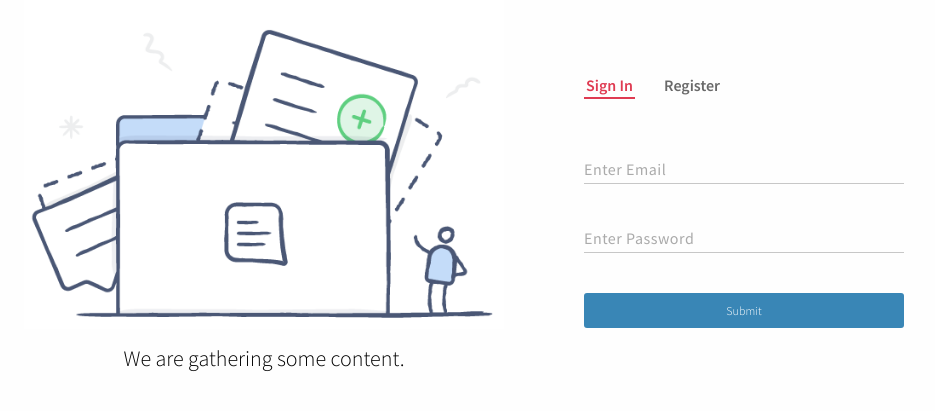
After one commit to umarkhan29/proj-flyparadise, a PHP site: page /get-in.html in a window 1280 px wide. The commit adds this page. Shown: the top 411 px of the page, without its empty margins (56-991 px from the left). Run offline with PHP 8.4, Linux system fonts and the light colour scheme; style sheets or scripts are compiled from the project's sources; some libraries are stand-ins or nearby versions.

Commit message:
Adding register page.

```diff
--- /dev/null
+++ b/get-in.html
@@ -0,0 +1,77 @@
+<!DOCTYPE html>
+<html lang="en">
+
+<head>
+    <meta charset="UTF-8">
+    <meta name="viewport" content="width=device-width, initial-scale=1.0">
+    <meta http-equiv="X-UA-Compatible" content="ie=edge">
+    <title>Fly Paradise</title>
+    <link href="stylesheets/screen.css" media="screen, projection" rel="stylesheet" type="text/css" />
+    <link href="stylesheets/print.css" media="print" rel="stylesheet" type="text/css" />
+    <!--Fonts -->
+    <link href="https://fonts.googleapis.com/css?family=Source+Sans+Pro:200,300,400,600,700,900" rel="stylesheet">
+    <link href="https://fonts.googleapis.com/css?family=Playfair+Display:400,700" rel="stylesheet">
+    <script src="https://cdnjs.cloudflare.com/ajax/libs/jquery/2.1.3/jquery.min.js"></script>
+    <script src="libraries/owl.carousel.min.js"></script>
+    <script src="libraries/js/main.js"></script>
+    <!--[if IE]>
+        <link href="/stylesheets/ie.css" media="screen, projection" rel="stylesheet" type="text/css" />
+    <![endif]-->
+</head>
+
+<body>
+    <div class="get--in">
+        <div class="left center">
+            <img src="./assets/centre-design/gather.png" alt="">
+            <p class="center register--get">We are gathering some content.</p>
+            <p class="center sign--get remove">Sign in for Deals and mantain your Account.</p>
+        </div>
+        <div class="right">
+            <p class="enabled sign">Sign In</p>
+            <p class="disabled sign--up">Register</p>
+            <div class="sign--in">
+                <div class="container">
+                    <div class="col-3 input-effect">
+                        <input class="effect-17" type="email" placeholder="">
+                        <label>Enter Email</label>
+                        <span class="focus-border"></span>
+                    </div>
+                    <div class="col-3 input-effect">
+                        <input class="effect-17" type="password" placeholder="">
+                        <label>Enter Password</label>
+                        <span class="focus-border"></span>
+                    </div>
+                </div>
+                <input class="submit log--in" type="submit">
+            </div>
+            <div class="register">
+                <div class="container">
+                    <div class="col-3 input-effect">
+                        <input class="effect-17" type="text" placeholder="">
+                        <label>Enter name</label>
+                        <span class="focus-border"></span>
+                    </div>
+                    <div class="col-3 input-effect">
+                        <input class="effect-17" type="email" placeholder="">
+                        <label>Enter email</label>
+                        <span class="focus-border"></span>
+                    </div>
+                    <div class="col-3 input-effect">
+                        <input class="effect-17" type="password" placeholder="">
+                        <label>Enter desired Password</label>
+                        <span class="focus-border"></span>
+                    </div>
+                    <div class="col-3 input-effect">
+                        <input class="effect-17" type="password" placeholder="">
+                        <label>Re-enter desired Password</label>
+                        <span class="focus-border"></span>
+                    </div>
+                </div>
+                <input class="submit log--in" type="submit">
+            </div>
+        </div>
+    </div>
+
+</body>
+
+</html>
--- a/libraries/js/main.js
+++ b/libraries/js/main.js
@@ -6,4 +6,38 @@ $(document).ready(function() {
         items: 3,
         autoPlay: false
     });
+
+    $(window).load(function() {
+        $(".col-3 input").val("");
+
+        $(".input-effect input").focusout(function() {
+            if ($(this).val() != "") {
+                $(this).addClass("has-content");
+            } else {
+                $(this).removeClass("has-content");
+            }
+        })
+    });
+    $(".sign--up").click(function() {
+        $(this).addClass("enabled");
+        $(".sign").removeClass("enabled");
+        $(".sign").addClass("disabled");
+        $(".sign--in").addClass("remove");
+        $(".register").removeClass("remove");
+        $(".register").addClass("show");
+        $(".sign--in").removeClass("show");
+        $(".sign--get").removeClass("remove");
+        $(".register--get").addClass("remove");
+    });
+    $(".sign").click(function() {
+        $(this).addClass("enabled");
+        $(".sign--up").removeClass("enabled");
+        $(".sign--up").addClass("disabled");
+        $(".register").addClass("remove");
+        $(".register").removeClass("show");
+        $(".sign--in").removeClass("remove");
+        $(".sign--in").addClass("show");
+        $(".register--get").removeClass("remove");
+        $(".sign--get").addClass("remove");
+    });
 });
--- a/sass/components/_basic.scss
+++ b/sass/components/_basic.scss
@@ -16,6 +16,10 @@ body {
 
 .bold {
     font-weight: 600;
+}
+
+.center {
+    text-align: center;
 }
 
 a {
@@ -58,3 +62,11 @@ input:hover {
     display: inline-block;
     border: none;
 }
+
+.show {
+    display: block !important;
+}
+
+.remove {
+    display: none;
+}
--- /dev/null
+++ b/sass/components/_get--in.scss
@@ -0,0 +1,106 @@
+//Sign and resgister page theming
+:focus {
+    outline: none;
+}
+
+.get--in {
+    img {
+        max-width: 100%;
+    }
+    .left {
+        img {
+            width: 75%;
+        }
+        p {
+            font-size: 22px;
+            font-weight: 300;
+        }
+    }
+    .right {
+        .disabled,
+        .enabled {
+            display: inline-block;
+            margin-right: 1.5rem;
+            padding: 2px;
+            cursor: pointer;
+            font-weight: 600;
+            &:hover {
+                color: $pink;
+            }
+        }
+        .disabled {
+            color: $dark-gray;
+        }
+        .enabled {
+            color: $pink;
+            border-bottom: 2px solid $pink;
+        }
+        .register {
+            display: none;
+        }
+    }
+    display: flex;
+    .left,
+    .right {
+        flex: 1;
+        width: 50%;
+        margin: auto;
+    }
+    .col-3 {
+        width: 50%;
+        margin: 40px 3%;
+        margin-left: 0;
+        position: relative;
+    }
+    /* necessary to give position: relative to parent. */
+    input[type="text"] {
+        font: 15px/24px "Lato", Arial, sans-serif;
+        color: #333;
+        width: 100%;
+        box-sizing: border-box;
+        letter-spacing: 1px;
+    }
+    .effect-17 {
+        border: 0;
+        padding: 4px 0;
+        border-bottom: 1px solid $gray;
+        background-color: transparent;
+        width: 100%;
+    }
+    .effect-17~.focus-border {
+        position: absolute;
+        bottom: 0;
+        left: 50%;
+        width: 0;
+        height: 2px;
+        background-color: $blue;
+        transition: 0.4s;
+    }
+    .effect-17:focus~.focus-border,
+    .has-content.effect-17~.focus-border {
+        width: 100%;
+        transition: 0.4s;
+        left: 0;
+    }
+    .effect-17~label {
+        position: absolute;
+        left: 0;
+        width: 100%;
+        top: 4px;
+        color: #aaa;
+        transition: 0.3s;
+        z-index: -1;
+        letter-spacing: 0.5px;
+    }
+    .effect-17:focus~label,
+    .has-content.effect-17~label {
+        top: -16px;
+        font-size: 12px;
+        color: $blue;
+        transition: 0.3s;
+    }
+    .submit {
+        @extend %btn-blu;
+        width: 50%;
+    }
+}
--- a/sass/partials/_fonts.scss
+++ b/sass/partials/_fonts.scss
@@ -15,6 +15,7 @@ serif;
 $white: #ffffff;
 $pink: #df3b52;
 $gray: #c7c7c7;
+$dark-gray: #696969;
 $clean: #EFEFEF;
 $blue: #3986b6;
 
--- a/sass/screen.scss
+++ b/sass/screen.scss
@@ -17,4 +17,5 @@
 @import "components/header";
 @import "components/footer";
 @import "components/homepage";
+@import "components/get--in";
 @import "partials/mediaqueries";
--- a/stylesheets/screen.css
+++ b/stylesheets/screen.css
@@ -506,43 +506,43 @@ h1, h2, h3, h4, h5, h6, hgroup, ul, ol, dl, li, blockquote, p, address, table, f
 /*
  FONT SIZES
  */
-/* line 29, ../sass/partials/_fonts.scss */
+/* line 30, ../sass/partials/_fonts.scss */
 .f-10 {
   font-size: 10px;
   font-size: 0.625rem;
 }
 
-/* line 33, ../sass/partials/_fonts.scss */
+/* line 34, ../sass/partials/_fonts.scss */
 .f-12 {
   font-size: 12px;
   font-size: 0.75rem;
 }
 
-/* line 37, ../sass/partials/_fonts.scss */
+/* line 38, ../sass/partials/_fonts.scss */
 .f-14 {
   font-size: 14px;
   font-size: 0.875rem;
 }
 
-/* line 41, ../sass/partials/_fonts.scss */
+/* line 42, ../sass/partials/_fonts.scss */
 .f-16 {
   font-size: 16px;
   font-size: 1rem;
 }
 
-/* line 45, ../sass/partials/_fonts.scss */
+/* line 46, ../sass/partials/_fonts.scss */
 .f-18 {
   font-size: 18px;
   font-size: 1.125rem;
 }
 
-/* line 49, ../sass/partials/_fonts.scss */
+/* line 50, ../sass/partials/_fonts.scss */
 .f-20 {
   font-size: 20px;
   font-size: 1.25rem;
 }
 
-/* line 53, ../sass/partials/_fonts.scss */
+/* line 54, ../sass/partials/_fonts.scss */
 .f-24 {
   font-size: 24px;
   font-size: 1.5rem;
@@ -899,10 +899,15 @@ body {
 }
 
 /* line 21, ../sass/components/_basic.scss */
+.center {
+  text-align: center;
+}
+
+/* line 25, ../sass/components/_basic.scss */
 a {
   text-decoration: none;
 }
-/* line 23, ../sass/components/_basic.scss */
+/* line 27, ../sass/components/_basic.scss */
 a:hover {
   -webkit-transition: all 0.7s ease-in-out 0s;
   -moz-transition: all 0.7s ease-in-out 0s;
@@ -910,7 +915,7 @@ a:hover {
   transition: all 0.7s ease-in-out 0s;
 }
 
-/* line 31, ../sass/components/_basic.scss */
+/* line 35, ../sass/components/_basic.scss */
 input:hover {
   -webkit-transition: all 0.7s ease-in-out 0s;
   -moz-transition: all 0.7s ease-in-out 0s;
@@ -918,7 +923,7 @@ input:hover {
   transition: all 0.7s ease-in-out 0s;
 }
 
-/* line 38, ../sass/components/_basic.scss */
+/* line 42, ../sass/components/_basic.scss */
 .hero--title a, .packages ul.top--packages li .top--text a {
   background: #df3b52;
   font-weight: 300;
@@ -927,8 +932,8 @@ input:hover {
   padding: 10px 20px;
 }
 
-/* line 46, ../sass/components/_basic.scss */
-.hero--submit, .explore--more a {
+/* line 50, ../sass/components/_basic.scss */
+.hero--submit, .explore--more a, .get--in .submit {
   font-size: 12px;
   background: #3986b6;
   font-weight: 300;
@@ -938,11 +943,21 @@ input:hover {
   padding: 10px 20px;
 }
 
-/* line 56, ../sass/components/_basic.scss */
+/* line 60, ../sass/components/_basic.scss */
 .header input.button, .header .account a {
   text-indent: -9999px;
   display: inline-block;
   border: none;
+}
+
+/* line 66, ../sass/components/_basic.scss */
+.show {
+  display: block !important;
+}
+
+/* line 70, ../sass/components/_basic.scss */
+.remove {
+  display: none;
 }
 
 /* line 1, ../sass/components/_header.scss */
@@ -1697,3 +1712,124 @@ footer .fave {
     color: #ffffff;
   }
 }
+
+/* line 2, ../sass/components/_get--in.scss */
+:focus {
+  outline: none;
+}
+
+/* line 6, ../sass/components/_get--in.scss */
+.get--in {
+  display: flex;
+  /* necessary to give position: relative to parent. */
+}
+/* line 7, ../sass/components/_get--in.scss */
+.get--in img {
+  max-width: 100%;
+}
+/* line 11, ../sass/components/_get--in.scss */
+.get--in .left img {
+  width: 75%;
+}
+/* line 14, ../sass/components/_get--in.scss */
+.get--in .left p {
+  font-size: 22px;
+  font-weight: 300;
+}
+/* line 20, ../sass/components/_get--in.scss */
+.get--in .right .disabled,
+.get--in .right .enabled {
+  display: inline-block;
+  margin-right: 1.5rem;
+  padding: 2px;
+  cursor: pointer;
+  font-weight: 600;
+}
+/* line 27, ../sass/components/_get--in.scss */
+.get--in .right .disabled:hover,
+.get--in .right .enabled:hover {
+  color: #df3b52;
+}
+/* line 31, ../sass/components/_get--in.scss */
+.get--in .right .disabled {
+  color: #696969;
+}
+/* line 34, ../sass/components/_get--in.scss */
+.get--in .right .enabled {
+  color: #df3b52;
+  border-bottom: 2px solid #df3b52;
+}
+/* line 38, ../sass/components/_get--in.scss */
+.get--in .right .register {
+  display: none;
+}
+/* line 43, ../sass/components/_get--in.scss */
+.get--in .left,
+.get--in .right {
+  flex: 1;
+  width: 50%;
+  margin: auto;
+}
+/* line 49, ../sass/components/_get--in.scss */
+.get--in .col-3 {
+  width: 50%;
+  margin: 40px 3%;
+  margin-left: 0;
+  position: relative;
+}
+/* line 56, ../sass/components/_get--in.scss */
+.get--in input[type="text"] {
+  font: 15px/24px "Lato", Arial, sans-serif;
+  color: #333;
+  width: 100%;
+  box-sizing: border-box;
+  letter-spacing: 1px;
+}
+/* line 63, ../sass/components/_get--in.scss */
+.get--in .effect-17 {
+  border: 0;
+  padding: 4px 0;
+  border-bottom: 1px solid #c7c7c7;
+  background-color: transparent;
+  width: 100%;
+}
+/* line 70, ../sass/components/_get--in.scss */
+.get--in .effect-17 ~ .focus-border {
+  position: absolute;
+  bottom: 0;
+  left: 50%;
+  width: 0;
+  height: 2px;
+  background-color: #3986b6;
+  transition: 0.4s;
+}
+/* line 79, ../sass/components/_get--in.scss */
+.get--in .effect-17:focus ~ .focus-border,
+.get--in .has-content.effect-17 ~ .focus-border {
+  width: 100%;
+  transition: 0.4s;
+  left: 0;
+}
+/* line 85, ../sass/components/_get--in.scss */
+.get--in .effect-17 ~ label {
+  position: absolute;
+  left: 0;
+  width: 100%;
+  top: 4px;
+  color: #aaa;
+  transition: 0.3s;
+  z-index: -1;
+  letter-spacing: 0.5px;
+}
+/* line 95, ../sass/components/_get--in.scss */
+.get--in .effect-17:focus ~ label,
+.get--in .has-content.effect-17 ~ label {
+  top: -16px;
+  font-size: 12px;
+  color: #3986b6;
+  transition: 0.3s;
+}
+/* line 102, ../sass/components/_get--in.scss */
+.get--in .submit {
+  width: 50%;
+}
```
Also changed, not shown: assets/centre-design/gather.png (added), 4 other files.
